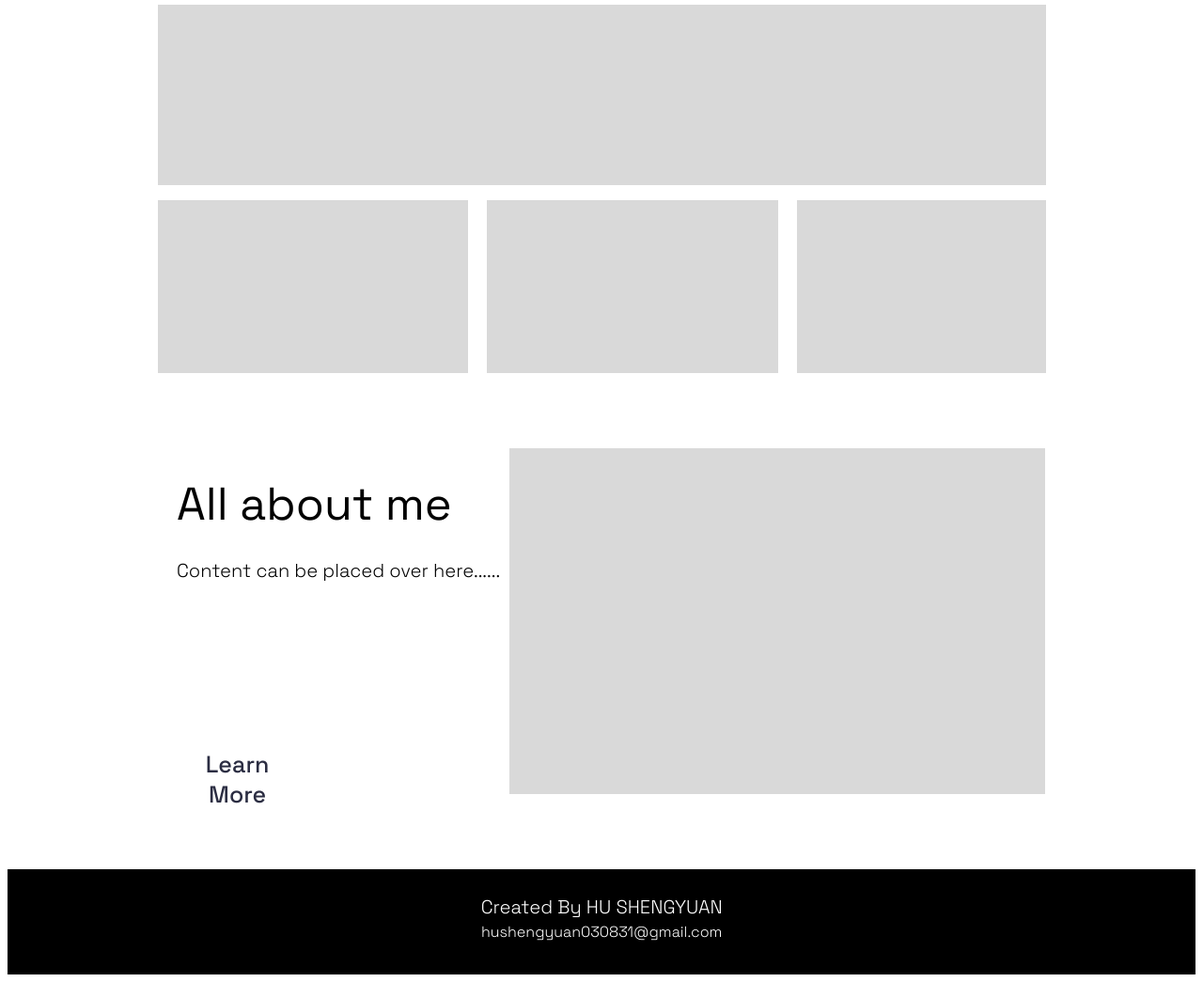
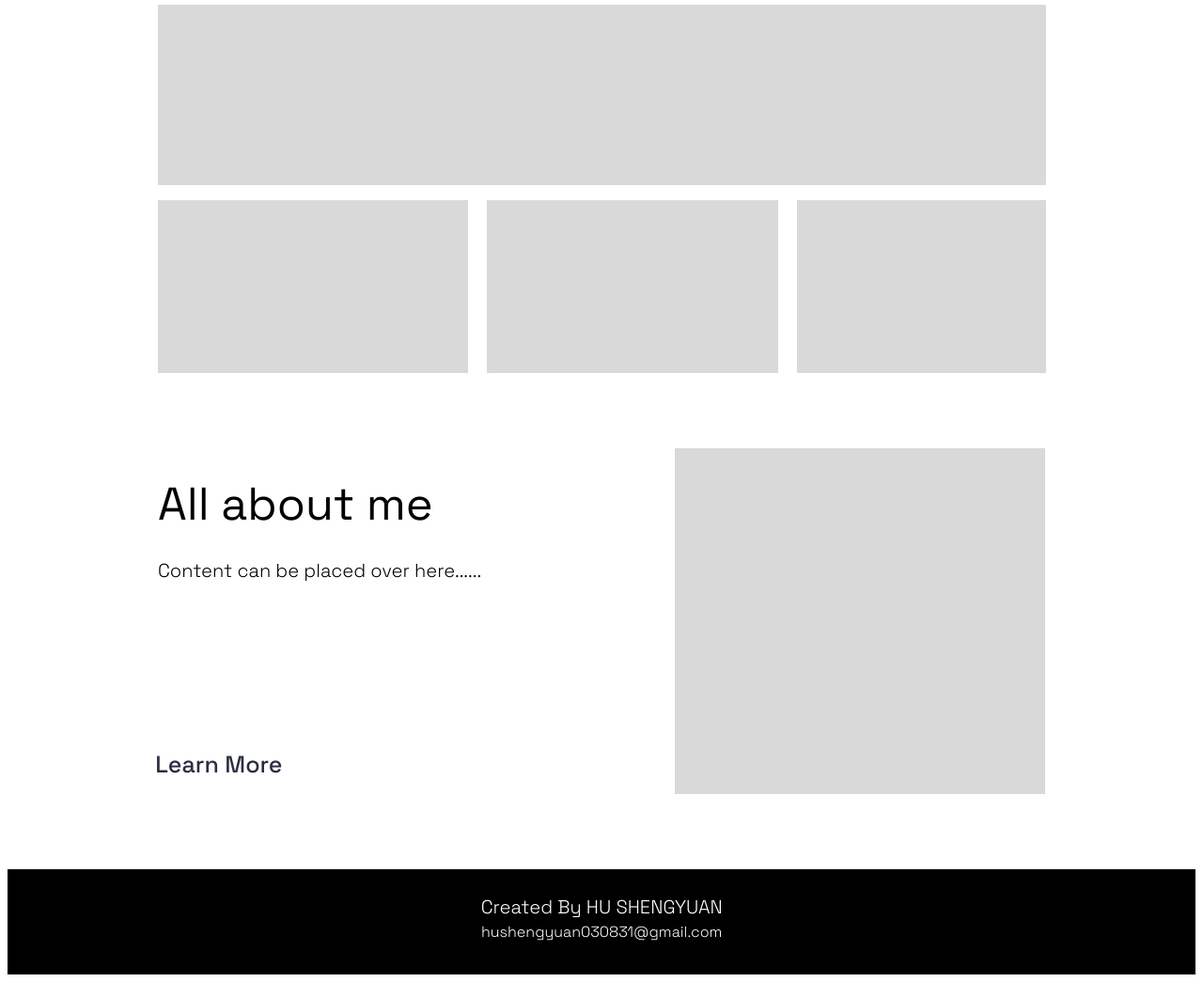
Before and after one commit to Nariharasama/Nariharasama.github.io, a plain HTML site: page Work.html in a window 1280 px wide. Shown: the part 211-1256 px from the top of the page at 94% size. Drawn offline with Linux system fonts and the light colour scheme.

Commit message:
Update Work.css

```diff
--- a/Assets/Work.css
+++ b/Assets/Work.css
@@ -71,10 +71,10 @@
 }
 
 .learnmore {
-  width: 132px;
+  width: 150px;
   height: 24px;
   position: absolute;
-  left: 180px;
+  left: 160px;
   top: 1000px;
 }
 
@@ -92,7 +92,7 @@
   text-align: left;
   font: var(--primary-content, 300 20px/24px "Space Grotesk", sans-serif);
   position: absolute;
-  left: 180px;
+  left: 160px;
   top: 798px;
   width: 420px;
   height: 186px;
@@ -103,7 +103,7 @@
   text-align: left;
   font: var(--primary-title, 400 48.83px/64px "Space Grotesk", sans-serif);
   position: absolute;
-  left: 180px;
+  left: 160px;
   top: 736px;
   width: 310px;
   height: 35px;
@@ -113,18 +113,17 @@
 }
 
 .contentpic {
-  width: 570px;
   height: 368px;
   position: absolute;
   right: 160px;
+  left: 710px;
   top: 680px;
   overflow: hidden;
 }
-
 .rectangle-7 {
   background: #d9d9d9;
-  width: 1120px;
-  height: 416px;
+  width: 570px;
+  height: 368px;
   position: absolute;
   left: 0px;
   top: 0px;
```
